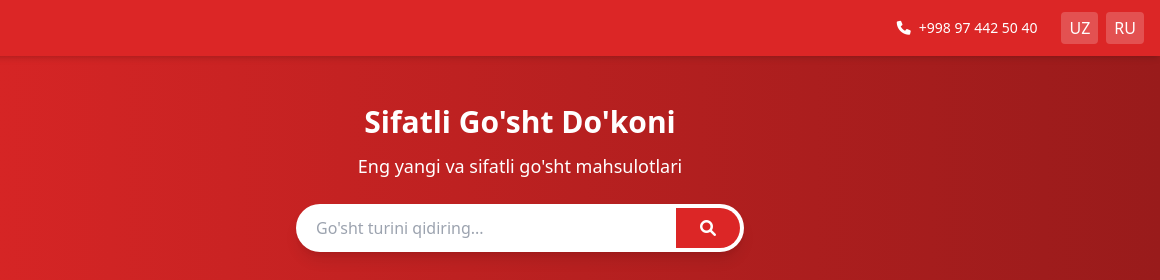
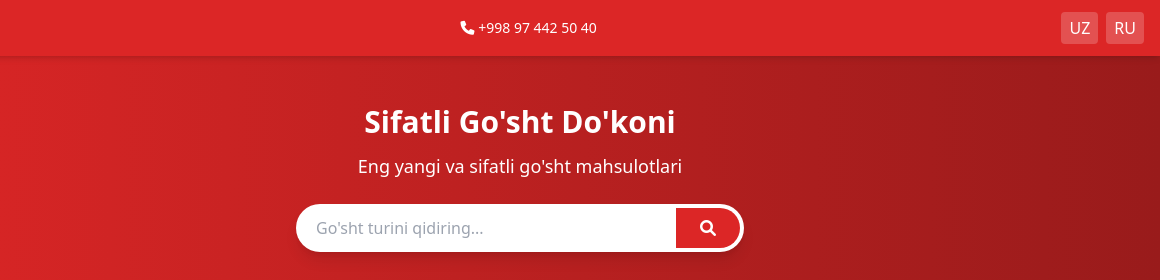
Before and after one commit to umidjanov/meat-house, a plain HTML site: page index.html in a window 1280 px wide. Shown: the top 280 px of the page, 120-1280 px from the left. Drawn offline with nearby package versions, Linux system fonts and the light colour scheme.

```diff
--- a/index.html
+++ b/index.html
@@ -32,15 +32,15 @@
                     <img width="100px" src="logo2.png" alt="img.upload">
                 </a>
             </div>
-            <div class="flex items-center gap-6">
-                <div class="flex items-center gap-2">
+            <div class="flex items-center gap-2">
+                <a href="tel:+998974425040" class="hover:text-white transition-colors text-sm">
                     <i class="fas fa-phone text-sm"></i>
-                    <span class="text-sm">+998 97 442 50 40</span>
-                </div>
-                <div class="flex gap-2">
-                    <button onclick="setLang('uz')" class="px-2 py-1 bg-white/20 rounded hover:bg-white/30">UZ</button>
-                    <button onclick="setLang('ru')" class="px-2 py-1 bg-white/20 rounded hover:bg-white/30">RU</button>
-                </div>
+                    +998 97 442 50 40
+                </a>
+            </div>
+            <div class="flex gap-2">
+                <button onclick="setLang('uz')" class="px-2 py-1 bg-white/20 rounded hover:bg-white/30">UZ</button>
+                <button onclick="setLang('ru')" class="px-2 py-1 bg-white/20 rounded hover:bg-white/30">RU</button>
             </div>
         </div>
     </header>
```
